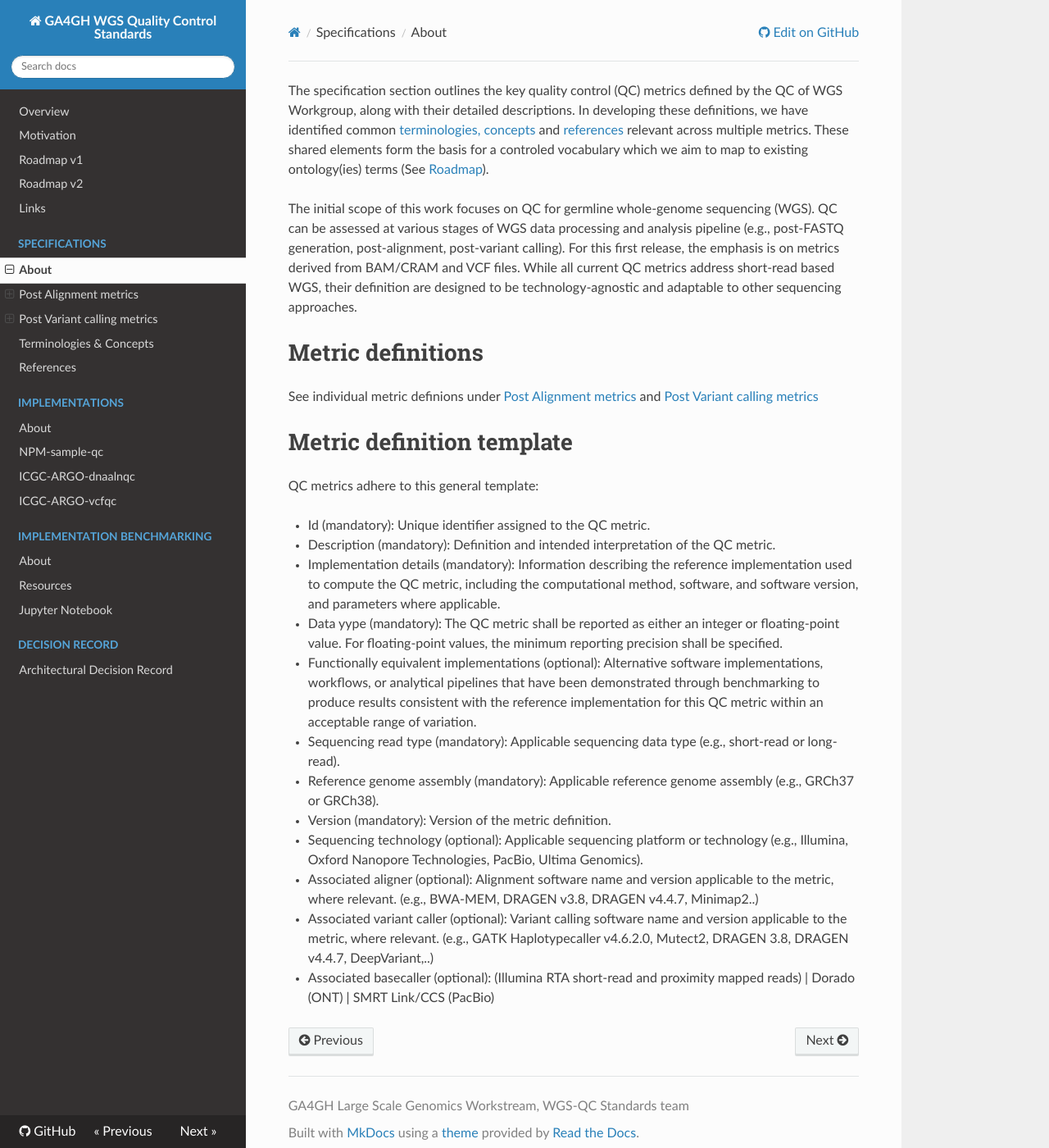
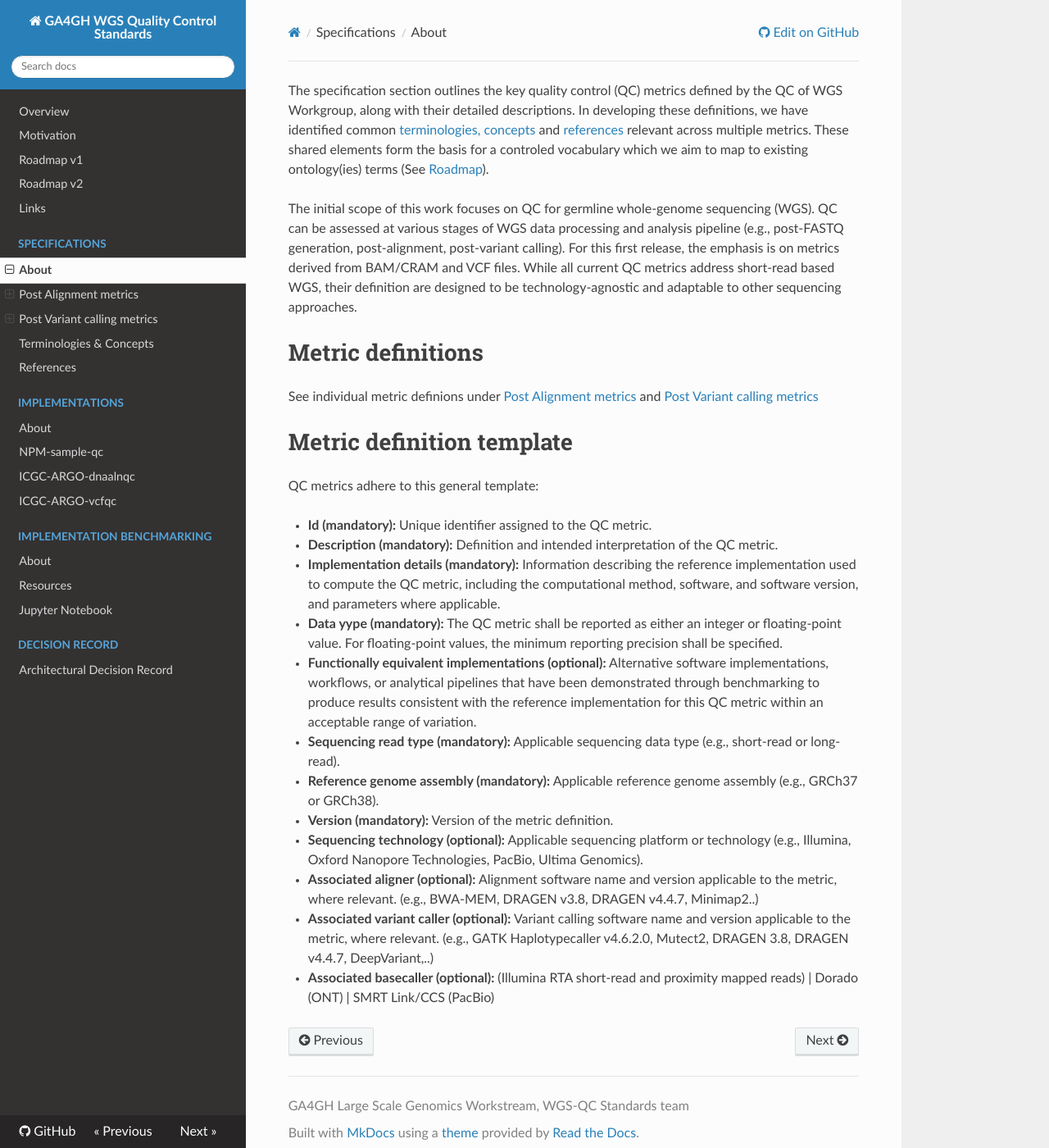
Before and after one commit to ga4gh/quality-control-wgs, an MkDocs documentation site: the page built from docs/metrics_definitions/README.md, in a window 1280 px wide and 1400 px high. Shown: the whole window at 82% size. Built offline with MkDocs 1.6.1, drawn with Linux system fonts in a browser that asks for light colours; nearby versions of some CDN libraries.

Commit message:
update metric description

```diff
--- a/docs/metrics_definitions/README.md
+++ b/docs/metrics_definitions/README.md
@@ -12,16 +12,16 @@
 
 QC metrics adhere to this general template:
 
-- Id (mandatory): Unique identifier assigned to the QC metric.
-- Description (mandatory): Definition and intended interpretation of the QC metric.
-- Implementation details (mandatory): Information describing the reference implementation used to compute the QC metric, including the computational method, software, and software version, and parameters where applicable.
-- Data yype (mandatory): The QC metric shall be reported as either an integer or floating-point value. For floating-point values, the minimum reporting precision shall be specified.
-- Functionally equivalent implementations (optional): Alternative software implementations, workflows, or analytical pipelines that have been demonstrated through benchmarking to produce results consistent with the reference implementation for this QC metric within an acceptable range of variation.
-- Sequencing read type (mandatory): Applicable sequencing data type (e.g., short-read or long-read).
-- Reference genome assembly (mandatory): Applicable reference genome assembly (e.g., GRCh37 or GRCh38).
-- Version (mandatory): Version of the metric definition.
-- Sequencing technology (optional): Applicable sequencing platform or technology (e.g., Illumina, Oxford Nanopore Technologies, PacBio, Ultima Genomics).
-- Associated aligner (optional): Alignment software name and version applicable to the metric, where relevant.
+- **Id (mandatory):** Unique identifier assigned to the QC metric.
+- **Description (mandatory):** Definition and intended interpretation of the QC metric.
+- **Implementation details (mandatory):** Information describing the reference implementation used to compute the QC metric, including the computational method, software, and software version, and parameters where applicable.
+- **Data yype (mandatory):** The QC metric shall be reported as either an integer or floating-point value. For floating-point values, the minimum reporting precision shall be specified.
+- **Functionally equivalent implementations (optional):** Alternative software implementations, workflows, or analytical pipelines that have been demonstrated through benchmarking to produce results consistent with the reference implementation for this QC metric within an acceptable range of variation.
+- **Sequencing read type (mandatory):** Applicable sequencing data type (e.g., short-read or long-read).
+- **Reference genome assembly (mandatory):** Applicable reference genome assembly (e.g., GRCh37 or GRCh38).
+- **Version (mandatory):** Version of the metric definition.
+- **Sequencing technology (optional):** Applicable sequencing platform or technology (e.g., Illumina, Oxford Nanopore Technologies, PacBio, Ultima Genomics).
+- **Associated aligner (optional):** Alignment software name and version applicable to the metric, where relevant.
 (e.g., BWA-MEM, DRAGEN v3.8, DRAGEN v4.4.7, Minimap2..)
-- Associated variant caller (optional): Variant calling software name and version applicable to the metric, where relevant. (e.g., GATK Haplotypecaller v4.6.2.0, Mutect2, DRAGEN 3.8, DRAGEN v4.4.7, DeepVariant,..)
-- Associated basecaller (optional): (Illumina RTA short-read and proximity mapped reads) | Dorado (ONT) | SMRT Link/CCS (PacBio)
+- **Associated variant caller (optional):** Variant calling software name and version applicable to the metric, where relevant. (e.g., GATK Haplotypecaller v4.6.2.0, Mutect2, DRAGEN 3.8, DRAGEN v4.4.7, DeepVariant,..)
+- **Associated basecaller (optional):** (Illumina RTA short-read and proximity mapped reads) | Dorado (ONT) | SMRT Link/CCS (PacBio)
```
